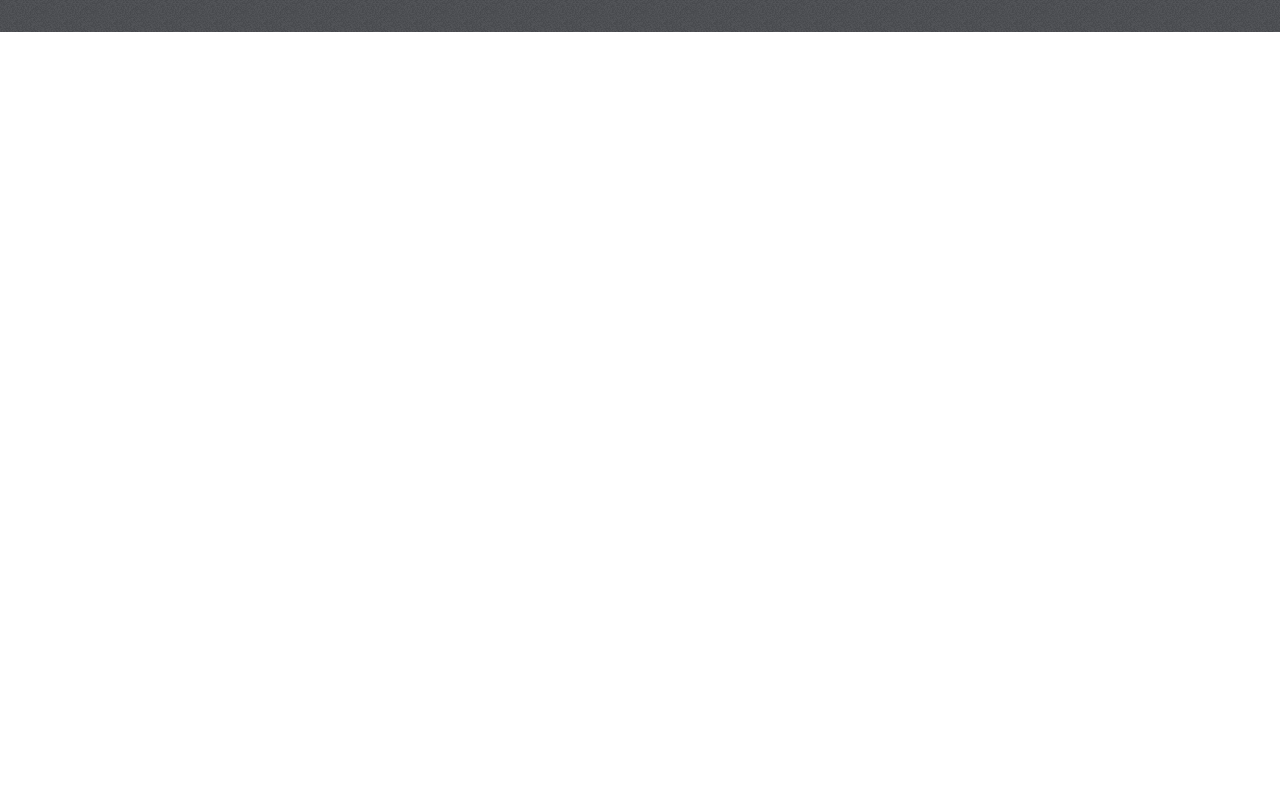
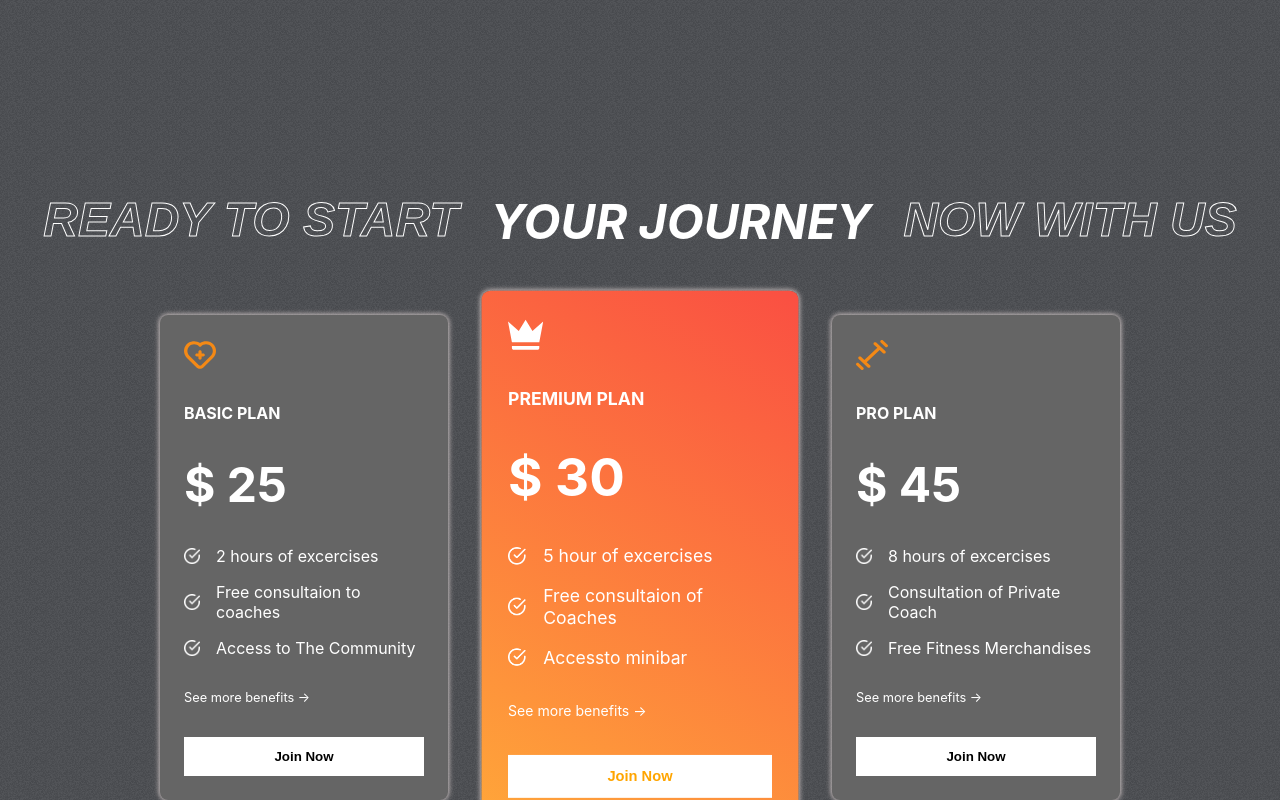
Before and after one commit to Adamashvili/React-JS-Responsive-Gym-Website, a React (Create React App) app: page / in a window 1280 px wide. Shown: the part 1738-2538 px from the top of the page. Before the commit the page ends 1770 px from the top, so only its background shows below. Built offline with nearby package versions, Linux system fonts and the light colour scheme; the HTML template or start-up script is replaced by a standard one.

Commit message:
add plans cards from data

```diff
--- a/src/App.js
+++ b/src/App.js
@@ -1,5 +1,6 @@
 import './App.css';
 import Hero from './components/Hero/Hero';
+import Plans from './components/Plans/Plans';
 import Programs from './components/Programs/Programs';
 import Rasons from './components/Reasons/Rasons';
 function App() {
@@ -8,6 +9,7 @@
       <Hero/>
       <Programs/>
       <Rasons/>
+      <Plans/>
     </div>
   );
 }
--- /dev/null
+++ b/src/components/Plans/Plans.css
@@ -0,0 +1,90 @@
+.plans-container {
+    margin-top: 4rem;
+    padding: 0 2rem;
+    display: flex;
+    flex-direction: column;
+    gap: 4rem;
+    position: relative;
+}
+
+.plans {
+    display: flex;
+    align-items: center;
+    justify-content: center;
+    gap: 3rem;
+}
+
+.plan {
+    display: flex;
+    flex-direction: column;
+    background: var(--caloryCard);
+    color: white;
+    gap: 2rem;
+    padding: 1.5rem;
+    width: 15rem;
+    box-shadow: 0px 0px 5px 1px rgb(204, 194, 194);
+    cursor: pointer;
+    border-radius: 8px;
+    transition: 0.2s all ease;
+}
+
+.plan:hover {
+    transform: scale(1.1);
+    box-shadow: 0px 0px 10px 1px rgb(204, 194, 194);
+    background: var(--planCard);
+    fill: white;
+
+}
+
+.plan:nth-child(2) {
+    transform: scale(1.1);
+    background: var(--planCard);
+}
+
+.plan>svg {
+    fill: var(--orange);
+    width: 2rem;
+    height: 2rem;
+
+
+}
+
+.plan>:nth-child(2) {
+    font-size: 1rem;
+    font-weight: bold;
+}
+
+.plan>:nth-child(3) {
+    font-size: 3rem;
+    font-weight: bold;
+}
+
+.plan>:nth-child(5) {
+    font-size: 0.8rem;
+
+
+}
+
+.features {
+    display: flex;
+    flex-direction: column;
+    gap: 1rem;
+}
+
+.feature {
+    display: flex;
+    align-items: center;
+    gap: 1rem;
+}
+
+.feature>img {
+    width: 1rem;
+}
+
+.plans>:nth-child(2)>svg {
+    fill: white;
+}
+
+.plans>:nth-child(2)>button {
+    color: orange;
+}
--- /dev/null
+++ b/src/components/Plans/Plans.jsx
@@ -0,0 +1,42 @@
+import React from 'react'
+import "./Plans.css"
+import { plansData } from '../../data/plansData'
+import whiteTick from '../../assets/whiteTick.png'
+
+const Plans = () => {
+  return (
+    <div className="plans-container">
+        <div className="programs-header" style={{gap: '2rem'}}>
+            <span className='stroke-text'>READY TO START</span>
+            <span>YOUR JOURNEY</span>
+            <span className='stroke-text'>NOW WITH US</span>
+        </div>
+
+        {/* cards */}
+
+        <div className="plans">
+            {plansData.map((plan, i) => (
+                <div className="plan" key={i}>
+                    {plan.icon}
+                    <span>{plan.name}</span>
+                    <span>$ {plan.price}</span>
+
+                    <div className="features">
+                        {plan.features.map((feature, i) => (
+                            <div className="feature">
+                                <img src={whiteTick} alt="" />
+                                <span key={i}>{feature}</span>
+                            </div>
+                        ))}
+                    </div>
+                    <div><span>See more benefits &rarr; </span></div>
+                    <button className="btn">Join Now</button>
+                </div>
+            ))}
+
+        </div>
+    </div>
+  )
+}
+
+export default Plans
```
